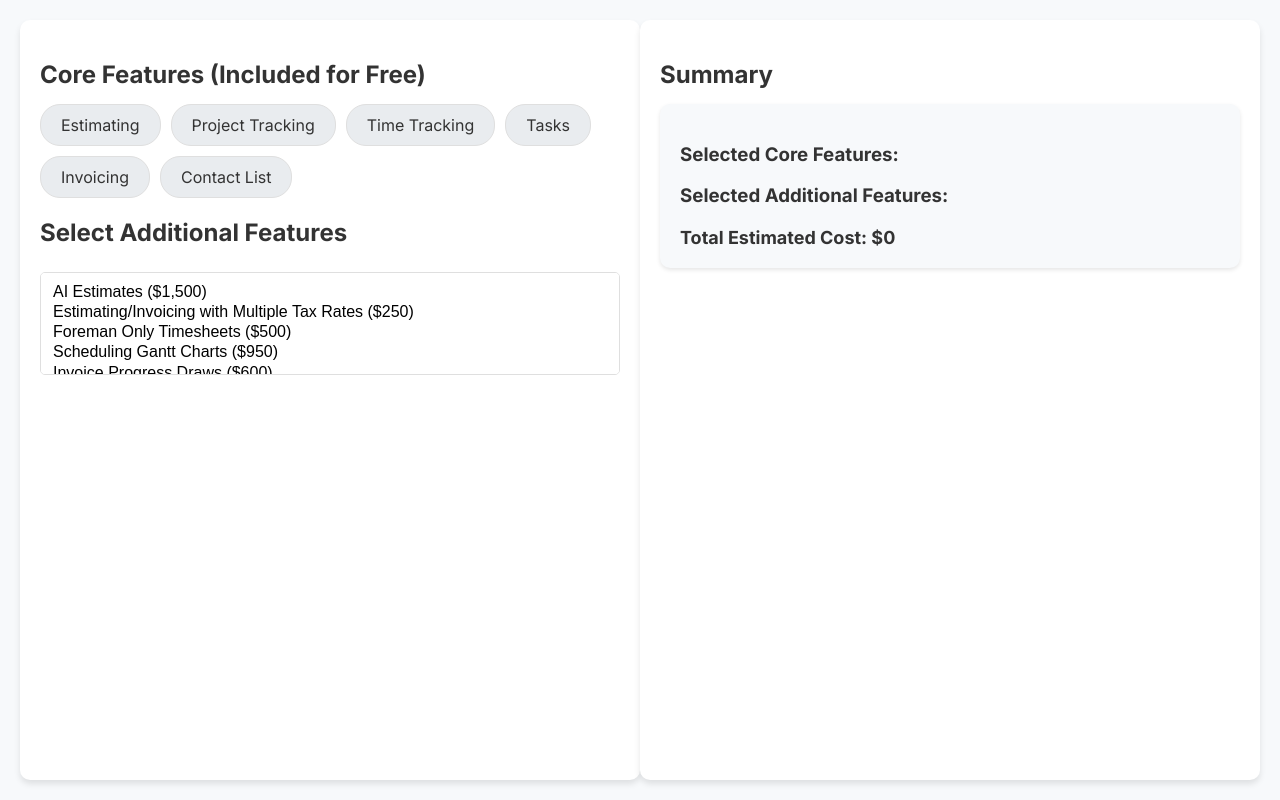
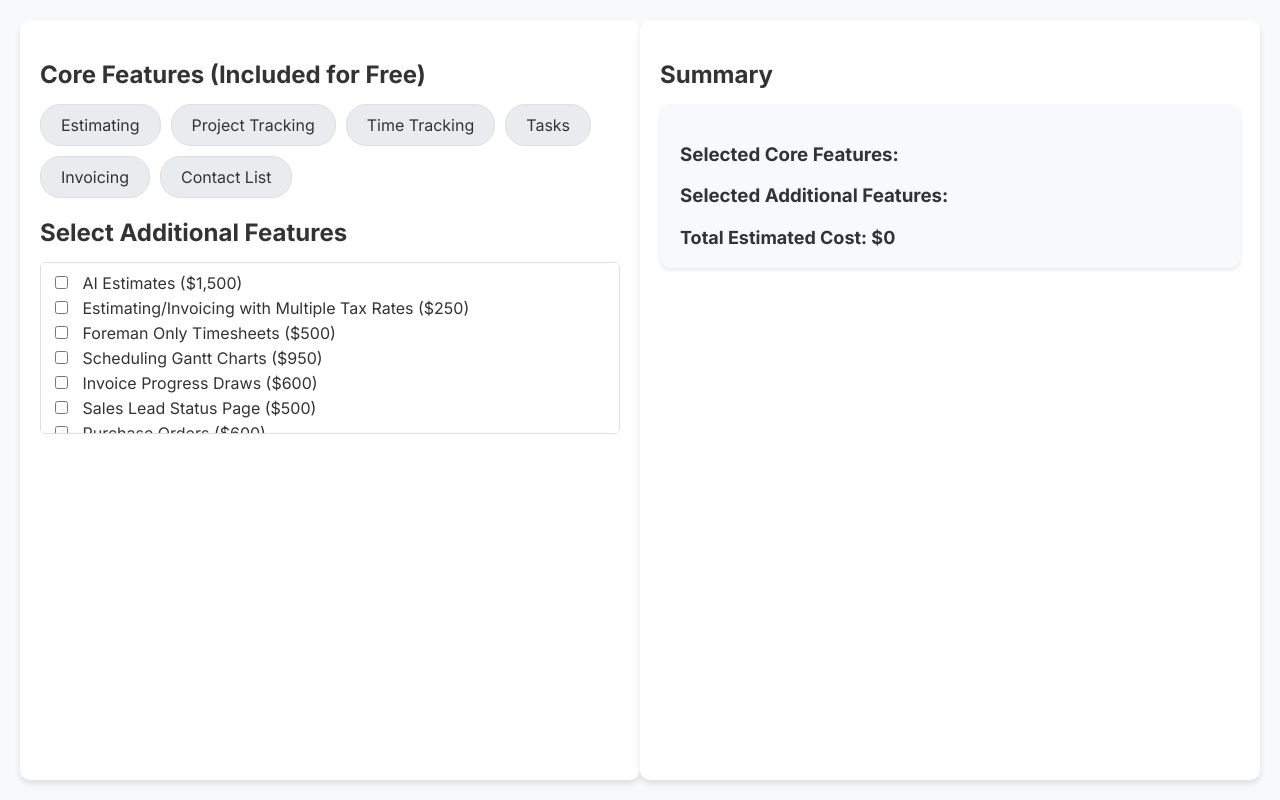
Before and after one commit to AgostinoMastro/pricing-estimator-new, a plain HTML site: page index.html in a window 1280 px wide. Drawn offline with Linux system fonts and the light colour scheme.

Commit message:
Update index.html

```diff
--- a/index.html
+++ b/index.html
@@ -60,14 +60,24 @@
             background-color: #D4EDDA;
         }
 
-        select {
-            width: 100%;
+        .multi-select {
+            display: flex;
+            flex-direction: column;
+            border: 1px solid #DFDFDF;
+            border-radius: 5px;
+            background-color: #FFFFFF;
             padding: 10px;
-            border-radius: 5px;
-            border: 1px solid #DFDFDF;
-            background-color: #FFFFFF;
-            margin-top: 10px;
-            font-size: 16px;
+            max-height: 150px;
+            overflow-y: auto;
+        }
+
+        .multi-select label {
+            cursor: pointer;
+            margin-bottom: 5px;
+        }
+
+        .multi-select input[type="checkbox"] {
+            margin-right: 10px;
         }
 
         .summary {
@@ -117,25 +127,25 @@
             <!-- Additional Features Section -->
             <div class="section">
                 <h2>Select Additional Features</h2>
-                <select id="additionalFeatures" multiple>
-                    <option value="AI Estimates" data-price="1500">AI Estimates ($1,500)</option>
-                    <option value="Multiple Tax Rates" data-price="250">Estimating/Invoicing with Multiple Tax Rates ($250)</option>
-                    <option value="Foreman Timesheets" data-price="500">Foreman Only Timesheets ($500)</option>
-                    <option value="Gantt Charts" data-price="950">Scheduling Gantt Charts ($950)</option>
-                    <option value="Progress Draws" data-price="600">Invoice Progress Draws ($600)</option>
-                    <option value="Sales Lead Page" data-price="500">Sales Lead Status Page ($500)</option>
-                    <option value="Purchase Orders" data-price="600">Purchase Orders ($600)</option>
-                    <option value="Change Orders" data-price="600">Change Orders ($600)</option>
-                    <option value="RFIs" data-price="600">RFI's ($600)</option>
-                    <option value="Geolocation" data-price="75">Time Tracking Geolocation ($75)</option>
-                    <option value="Live Traffic" data-price="75">Time Tracking Distance to Job with Live Traffic ($75)</option>
-                    <option value="Daily Weather" data-price="50">Daily Weather ($50)</option>
-                    <option value="Site Reports" data-price="1200">Daily Site Reports ($1,200)</option>
-                    <option value="AI Scanner" data-price="1500">AI Receipt/Invoice Scanner ($1,500)</option>
-                    <option value="Material Inventory" data-price="500">Material Inventory ($500)</option>
-                    <option value="Equipment Inventory" data-price="500">Equipment Inventory ($500)</option>
-                    <option value="Client Portal" data-price="1200">Client Portal ($1,200)</option>
-                </select>
+                <div class="multi-select" id="additionalFeatures">
+                    <label><input type="checkbox" value="AI Estimates" data-price="1500"> AI Estimates ($1,500)</label>
+                    <label><input type="checkbox" value="Multiple Tax Rates" data-price="250"> Estimating/Invoicing with Multiple Tax Rates ($250)</label>
+                    <label><input type="checkbox" value="Foreman Timesheets" data-price="500"> Foreman Only Timesheets ($500)</label>
+                    <label><input type="checkbox" value="Gantt Charts" data-price="950"> Scheduling Gantt Charts ($950)</label>
+                    <label><input type="checkbox" value="Progress Draws" data-price="600"> Invoice Progress Draws ($600)</label>
+                    <label><input type="checkbox" value="Sales Lead Page" data-price="500"> Sales Lead Status Page ($500)</label>
+                    <label><input type="checkbox" value="Purchase Orders" data-price="600"> Purchase Orders ($600)</label>
+                    <label><input type="checkbox" value="Change Orders" data-price="600"> Change Orders ($600)</label>
+                    <label><input type="checkbox" value="RFIs" data-price="600"> RFI's ($600)</label>
+                    <label><input type="checkbox" value="Geolocation" data-price="75"> Time Tracking Geolocation ($75)</label>
+                    <label><input type="checkbox" value="Live Traffic" data-price="75"> Time Tracking Distance to Job with Live Traffic ($75)</label>
+                    <label><input type="checkbox" value="Daily Weather" data-price="50"> Daily Weather ($50)</label>
+                    <label><input type="checkbox" value="Site Reports" data-price="1200"> Daily Site Reports ($1,200)</label>
+                    <label><input type="checkbox" value="AI Scanner" data-price="1500"> AI Receipt/Invoice Scanner ($1,500)</label>
+                    <label><input type="checkbox" value="Material Inventory" data-price="500"> Material Inventory ($500)</label>
+                    <label><input type="checkbox" value="Equipment Inventory" data-price="500"> Equipment Inventory ($500)</label>
+                    <label><input type="checkbox" value="Client Portal" data-price="1200"> Client Portal ($1,200)</label>
+                </div>
             </div>
         </div>
 
@@ -159,7 +169,7 @@
     <script>
         const coreFeaturePills = document.querySelectorAll('.pill');
         const selectedCoreFeaturesList = document.getElementById('selectedCoreFeatures');
-        const additionalFeaturesSelect = document.getElementById('additionalFeatures');
+        const additionalFeatures = document.getElementById('additionalFeatures');
         const selectedAdditionalFeaturesList = document.getElementById('selectedAdditionalFeatures');
         const totalCostElement = document.getElementById('totalCost');
 
@@ -174,7 +184,7 @@
         });
 
         // Update summary and cost on additional feature selection
-        additionalFeaturesSelect.addEventListener('change', updateSummary);
+        additionalFeatures.addEventListener('change', updateSummary);
 
         function updateSummary() {
             // Update core features summary
@@ -188,12 +198,12 @@
             // Update additional features summary and calculate total cost
             selectedAdditionalFeaturesList.innerHTML = '';
             totalCost = 0;
-            Array.from(additionalFeaturesSelect.selectedOptions).forEach(option => {
+            Array.from(additionalFeatures.querySelectorAll('input[type="checkbox"]:checked')).forEach(checkbox => {
                 const listItem = document.createElement('li');
-                listItem.textContent = option.textContent;
+                listItem.textContent = checkbox.parentNode.textContent.trim();
                 selectedAdditionalFeaturesList.appendChild(listItem);
 
-                totalCost += parseFloat(option.dataset.price);
+                totalCost += parseFloat(checkbox.dataset.price);
             });
 
             // Update total cost
```
